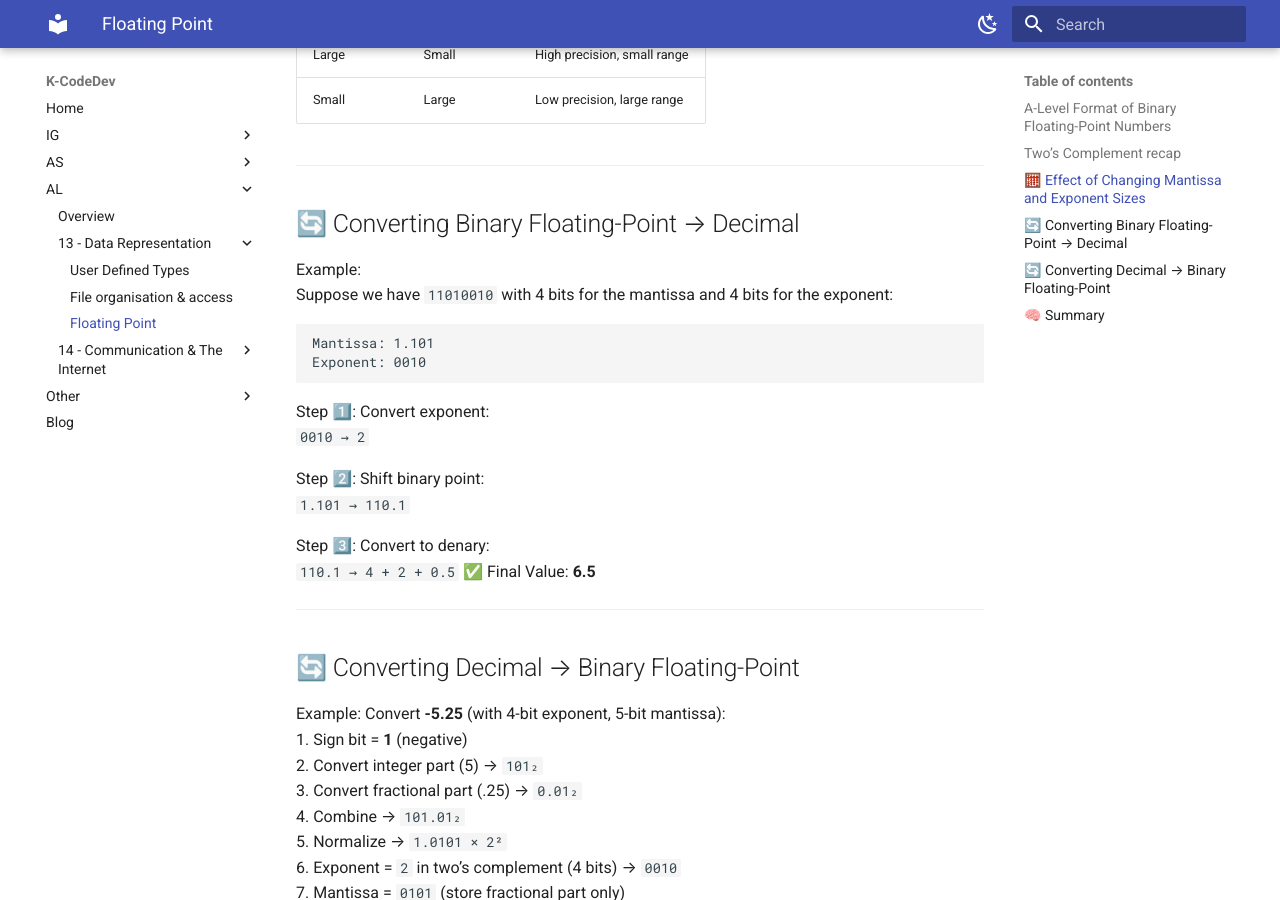
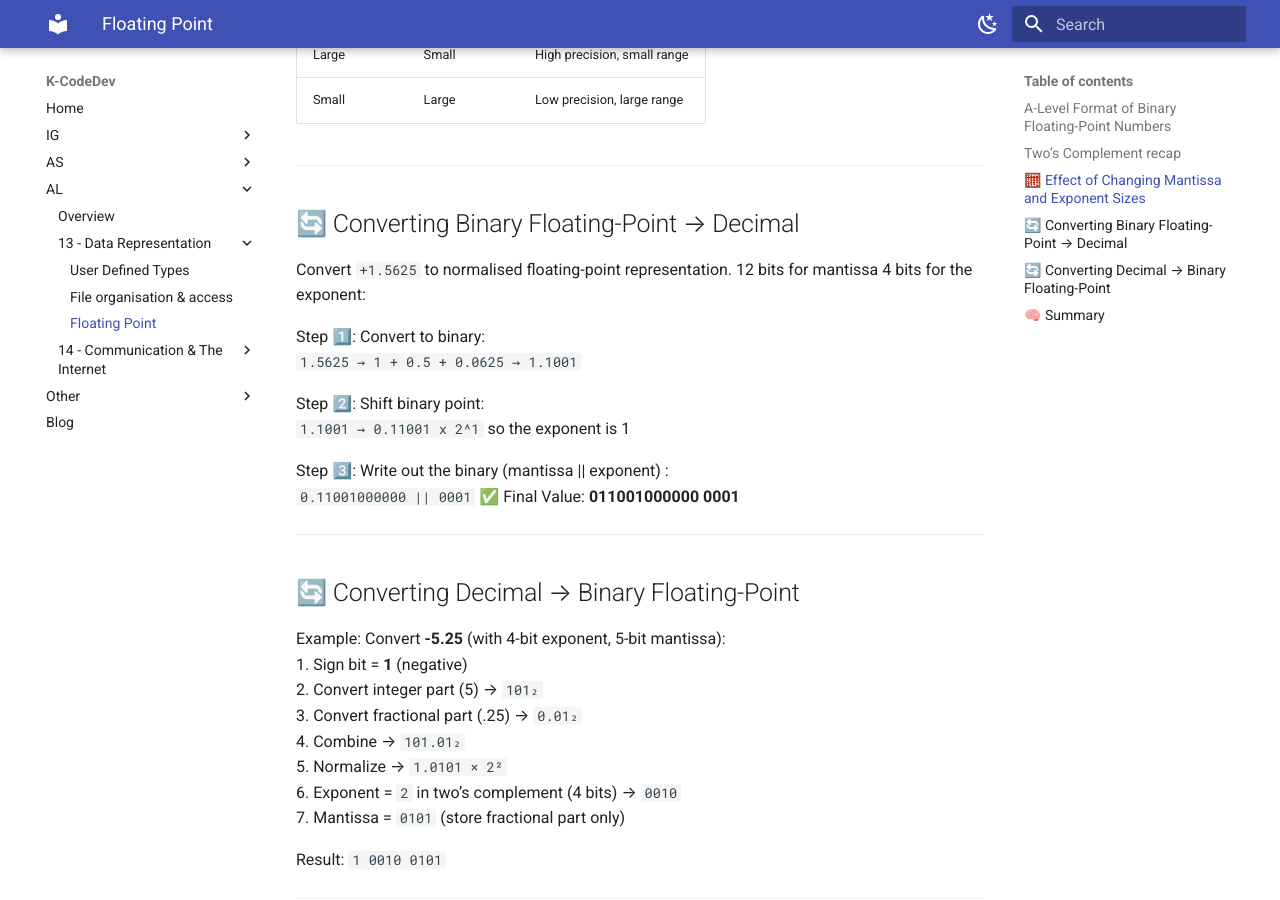
Before and after one commit to kcodedev/mkdocs, an MkDocs documentation site: the page built from docs/AL/13-data-representation/floating-point.md, in a window 1280 px wide and 900 px high, scrolled down 998 px. Built offline with MkDocs 1.6.1 and Material for MkDocs 9.7.7, drawn with Linux system fonts in a browser that asks for light colours.

Commit message:
Update floating-point.md

````diff
--- a/docs/AL/13-data-representation/floating-point.md
+++ b/docs/AL/13-data-representation/floating-point.md
@@ -38,21 +38,17 @@ This allows both positive and negative exponents (for representing very large an
 
 ## 🔄 Converting Binary Floating-Point → Decimal
 
-Example:
-Suppose we have `11010010` with 4 bits for the mantissa and 4 bits for the exponent:
-```
-Mantissa: 1.101
-Exponent: 0010
-```
-Step 1️⃣: Convert exponent:
-`0010 → 2`
+Convert `+1.5625` to normalised floating-point representation. 12 bits for mantissa 4 bits for the exponent:
+
+Step 1️⃣: Convert to binary:
+`1.5625 → 1 + 0.5 + 0.0625 → 1.1001`
 
 Step 2️⃣: Shift binary point:
-`1.101 → 110.1`
+`1.1001 → 0.11001 x 2^1` so the exponent is 1
 
-Step 3️⃣: Convert to denary:
-`110.1 → 4 + 2 + 0.5`
-✅ Final Value: **6.5**
+Step 3️⃣: Write out the binary (mantissa || exponent) :
+`0.11001000000 || 0001`
+✅ Final Value: **011001000000 0001**
 
 ---
 
````
